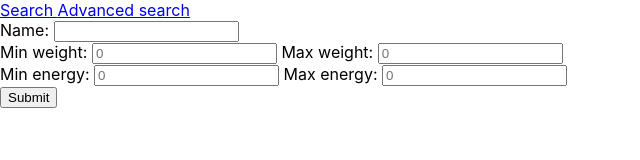
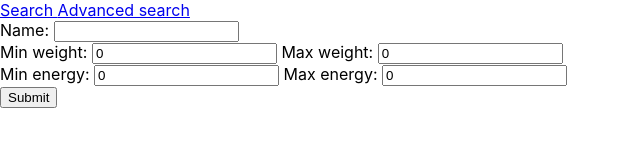
Before and after one commit to OAhonen/practicework-frontend, a React (Create React App) app: page /advanced in a window 1280 px wide. Shown: the top 160 px of the page, without its empty margins (0-640 px from the left). Built offline with nearby package versions, Linux system fonts and the light colour scheme.

Commit message:
Replace placeholder with defaultvalue in adv search

```diff
--- a/src/AdvancedSearch.js
+++ b/src/AdvancedSearch.js
@@ -100,7 +100,7 @@ function AdvancedSearch() {
               min="0"
               id="minWeight"
               name="minWeight"
-              placeholder="0"/>
+              defaultValue="0"/>
       </label>&nbsp;
       <label>
         Max weight:&nbsp;
@@ -108,7 +108,7 @@ function AdvancedSearch() {
               min="0"
               id="maxWeight"
               name="maxWeight"
-              placeholder="0"/>
+              defaultValue="0"/>
       </label><br/>
       <label>
         Min energy:&nbsp;
@@ -116,7 +116,7 @@ function AdvancedSearch() {
               min="0"
               id="minEnergy"
               name="minEnergy"
-              placeholder="0"/>
+              defaultValue="0"/>
       </label>&nbsp;
       <label>
         Max energy:&nbsp;
@@ -124,7 +124,7 @@ function AdvancedSearch() {
               min="0"
               id="maxEnergy"
               name="maxEnergy"
-              placeholder="0"/>
+              defaultValue="0"/>
       </label><br/>
       <input type="submit" value="Submit" />
     </form>
```
